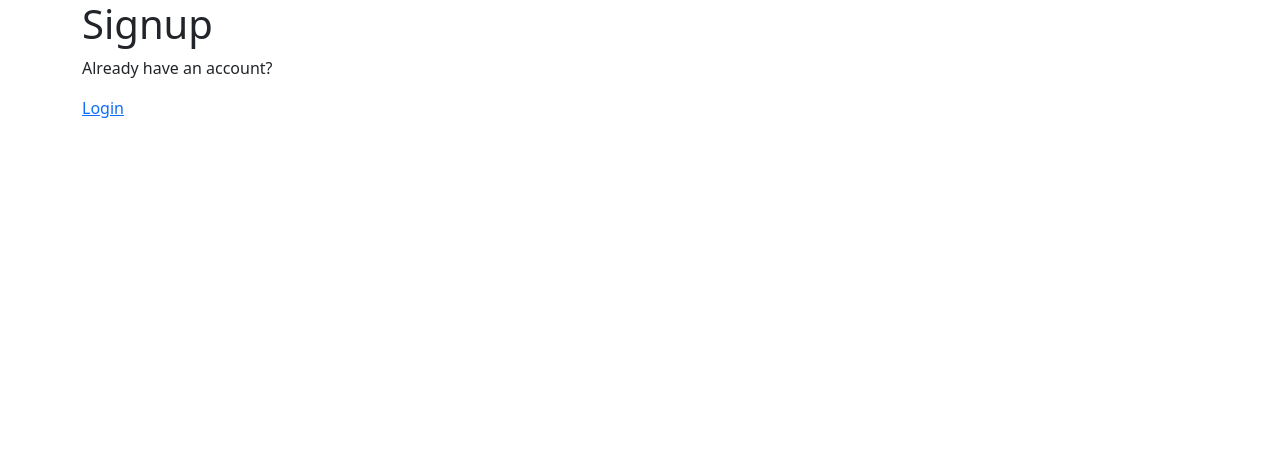
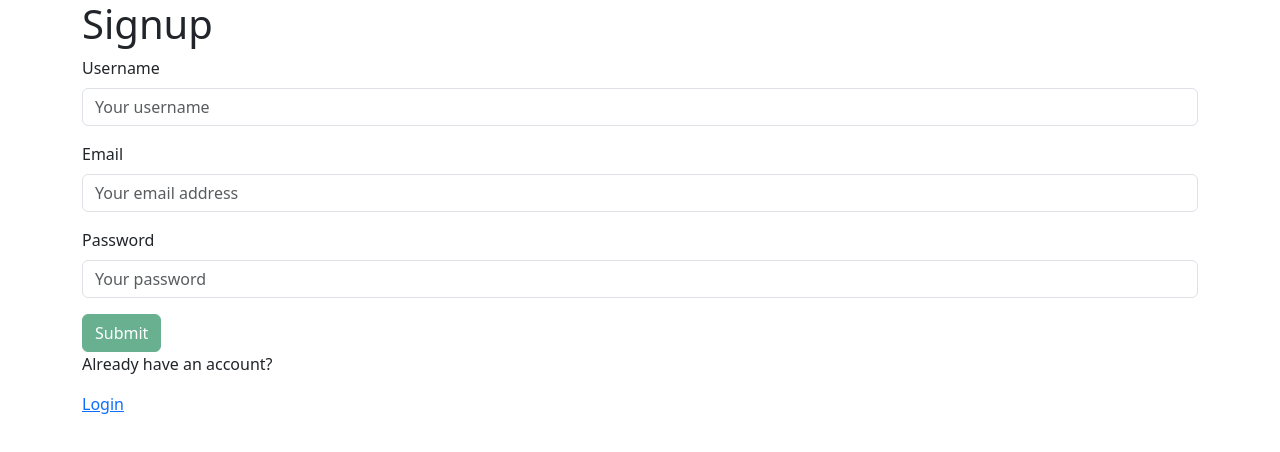
Before and after one commit to iamthesaint/tarot, a React (Vite) app in the folder client/: page /signup in a window 1280 px wide. Shown: the top 452 px of the page. Built offline with nearby package versions, Linux system fonts and the light colour scheme.

Commit message:
implemented the protected routes, logout. Signup and Login code uncommented

```diff
--- /dev/null
+++ b/client/src/components/Header.tsx
@@ -0,0 +1,18 @@
+import auth from "../utils/auth";
+import { Nav } from "react-bootstrap";
+
+const Header = () => {
+  return (
+    <header className="topbar">
+      {auth.loggedIn() ? (
+        <>
+          <Nav.Link onClick={auth.logout}>Logout</Nav.Link>
+        </>
+      ) : (
+        <Nav.Link href="/login">Login/Sign Up</Nav.Link>
+      )}
+    </header>
+  );
+};
+
+export default Header;
--- a/client/src/components/LoginForm.tsx
+++ b/client/src/components/LoginForm.tsx
@@ -1,94 +1,108 @@
-// import { useState } from 'react';
-// import type { ChangeEvent, FormEvent } from 'react';
-// import { Form, Button, Alert } from 'react-bootstrap';
+import { useState } from "react";
+import type { ChangeEvent, FormEvent } from "react";
+import { Form, Button, Alert } from "react-bootstrap";
 
-// import Auth from '../utils/auth';
-// import type { User } from '../models/User';
-// import { useMutation } from '@apollo/client';
-// import { LOGIN_USER } from '../utils/mutations';
+import Auth from "../utils/auth";
+import type { User } from "../models/User";
+import { useMutation } from "@apollo/client";
+import { LOGIN_USER } from "../utils/mutations";
 
-// const LoginForm = ({}: { handleModalClose: () => void }) => {
-//   const [userFormData, setUserFormData] = useState<User>({ username: '', email: '', password: '', savedBooks: [] });
-//   const [validated] = useState(false);
-//   const [showAlert, setShowAlert] = useState(false);
-//   const [login] = useMutation(LOGIN_USER); //added mutation
+const LoginForm = ({}: { handleModalClose: () => void }) => {
+  const [userFormData, setUserFormData] = useState<User>({
+    username: "",
+    email: "",
+    password: "",
+  });
+  const [validated] = useState(false);
+  const [showAlert, setShowAlert] = useState(false);
+  const [login] = useMutation(LOGIN_USER); //added mutation
 
-//   const handleInputChange = (event: ChangeEvent<HTMLInputElement>) => {
-//     const { name, value } = event.target;
-//     setUserFormData({ ...userFormData, [name]: value });
-//   };
+  const handleInputChange = (event: ChangeEvent<HTMLInputElement>) => {
+    const { name, value } = event.target;
+    setUserFormData({ ...userFormData, [name]: value });
+  };
 
-//   const handleFormSubmit = async (event: FormEvent<HTMLFormElement>) => {
-//     event.preventDefault();
+  const handleFormSubmit = async (event: FormEvent<HTMLFormElement>) => {
+    event.preventDefault();
 
-//     const form = event.currentTarget;
-//     if (form.checkValidity() === false) {
-//       event.preventDefault();
-//       event.stopPropagation();
-//     }
-//     try {
-//       const { data } = await login({
-//         variables: { ...userFormData },
-//       });
+    const form = event.currentTarget;
+    if (form.checkValidity() === false) {
+      event.preventDefault();
+      event.stopPropagation();
+    }
+    try {
+      const { data } = await login({
+        variables: { ...userFormData },
+      });
 
-//       if (data && data.login && data.login.token) {
-//         Auth.login(data.login.token);
-//       } else {
-//         throw new Error('Login failed');
-//       }
-//     } catch (err) {
-//       console.error(err);
-//       setShowAlert(true);
-//     }
+      if (data && data.login && data.login.token) {
+        Auth.login(data.login.token);
+        localStorage.setItem("userData", JSON.stringify(data.login));
+      } else {
+        throw new Error("Login failed");
+      }
+    } catch (err) {
+      console.error(err);
+      setShowAlert(true);
+    }
 
-//     setUserFormData({
-//       username: '',
-//       email: '',
-//       password: '',
-//       savedBooks: [],
-//     });
-//   };
+    setUserFormData({
+      username: "",
+      email: "",
+      password: "",
+    });
+  };
 
-//   return (
-//     <>
-//       <Form noValidate validated={validated} onSubmit={handleFormSubmit}>
-//         <Alert dismissible onClose={() => setShowAlert(false)} show={showAlert} variant='danger'>
-//           Something went wrong with your login credentials!
-//         </Alert>
-//         <Form.Group className='mb-3'>
-//           <Form.Label htmlFor='email'>Email</Form.Label>
-//           <Form.Control
-//             type='text'
-//             placeholder='Your email'
-//             name='email'
-//             onChange={handleInputChange}
-//             value={userFormData.email || ''}
-//             required
-//           />
-//           <Form.Control.Feedback type='invalid'>Email is required!</Form.Control.Feedback>
-//         </Form.Group>
+  return (
+    <>
+      <Form noValidate validated={validated} onSubmit={handleFormSubmit}>
+        <Alert
+          dismissible
+          onClose={() => setShowAlert(false)}
+          show={showAlert}
+          variant="danger"
+        >
+          Something went wrong with your login credentials!
+        </Alert>
+        <Form.Group className="mb-3">
+          <Form.Label htmlFor="email">Email</Form.Label>
+          <Form.Control
+            type="text"
+            placeholder="Your email"
+            name="email"
+            onChange={handleInputChange}
+            value={userFormData.email || ""}
+            required
+          />
+          <Form.Control.Feedback type="invalid">
+            Email is required!
+          </Form.Control.Feedback>
+        </Form.Group>
 
-//         <Form.Group className='mb-3'>
-//           <Form.Label htmlFor='password'>Password</Form.Label>
-//           <Form.Control
-//             type='password'
-//             placeholder='Your password'
-//             name='password'
-//             onChange={handleInputChange}
-//             value={userFormData.password || ''}
-//             required
-//           />
-//           <Form.Control.Feedback type='invalid'>Password is required!</Form.Control.Feedback>
-//         </Form.Group>
-//         <Button
-//           disabled={!(userFormData.email && userFormData.password)}
-//           type='submit'
-//           variant='success'>
-//           Submit
-//         </Button>
-//       </Form>
-//     </>
-//   );
-// };
+        <Form.Group className="mb-3">
+          <Form.Label htmlFor="password">Password</Form.Label>
+          <Form.Control
+            type="password"
+            placeholder="Your password"
+            name="password"
+            onChange={handleInputChange}
+            value={userFormData.password || ""}
+            required
+          />
+          <Form.Control.Feedback type="invalid">
+            Password is required!
+          </Form.Control.Feedback>
+        </Form.Group>
+        <Button
+          disabled={!(userFormData.email && userFormData.password)}
+          type="submit"
+          variant="success"
+        >
+          Submit
+        </Button>
+      </Form>
+    </>
+  );
+};
 
-// export default LoginForm;
+export default LoginForm;
--- a/client/src/components/SignupForm.tsx
+++ b/client/src/components/SignupForm.tsx
@@ -1,117 +1,135 @@
-// import { useState } from 'react';
-// import type { ChangeEvent, FormEvent } from 'react';
-// import { Form, Button, Alert } from 'react-bootstrap';
-// import Auth from '../utils/auth';
-// import { useMutation } from '@apollo/client';
-// import { ADD_USER } from '../utils/mutations';
+import { useState } from "react";
+import type { ChangeEvent, FormEvent } from "react";
+import { Form, Button, Alert } from "react-bootstrap";
+import Auth from "../utils/auth";
+import { useMutation } from "@apollo/client";
+import { ADD_USER } from "../utils/mutations";
 
+const SignupForm = ({}: { handleModalClose: () => void }) => {
+  const [userFormData, setUserFormData] = useState({
+    username: "",
+    email: "",
+    password: "",
+  });
+  const [validated] = useState(false);
+  const [showAlert, setShowAlert] = useState(false);
+  const [addUser] = useMutation(ADD_USER);
 
-// const SignupForm = ({}: { handleModalClose: () => void }) => {
+  const handleInputChange = (event: ChangeEvent<HTMLInputElement>) => {
+    const { name, value } = event.target;
+    setUserFormData({ ...userFormData, [name]: value });
+  };
 
-//   const [userFormData, setUserFormData] = useState({ username: '', email: '', password: ''});
-//   const [validated] = useState(false);
-//   const [showAlert, setShowAlert] = useState(false);
-//   const [addUser] = useMutation(ADD_USER);
+  const handleFormSubmit = async (event: FormEvent<HTMLFormElement>) => {
+    event.preventDefault();
+    try {
+      console.log("Attempting to add user with data:", userFormData);
+      const { data } = await addUser({
+        variables: { ...userFormData },
+      });
+      console.log("Response from addUser mutation:", data);
 
-//   const handleInputChange = (event: ChangeEvent<HTMLInputElement>) => {
-//     const { name, value } = event.target;
-//     setUserFormData({ ...userFormData, [name]: value });
-//   };
+      if (data && data.addUser && data.addUser.token) {
+        Auth.login(data.addUser.token);
+        console.log(data);
+        localStorage.setItem("userData", JSON.stringify(data.addUser));
+        console.log("Sign up successful");
+      } else {
+        console.error("Unexpected response structure:", data);
+        setShowAlert(true);
+      }
+    } catch (err) {
+      if (err instanceof Error) {
+        console.error("Error details:", err.message);
+        if ("graphQLErrors" in err) {
+          console.error("GraphQL Errors:", err.graphQLErrors);
+        }
+        if ("networkError" in err && err.networkError) {
+          console.error("Network error details:", err.networkError);
+        }
+      }
+      setShowAlert(true);
+    }
 
-//   const handleFormSubmit = async (event: FormEvent<HTMLFormElement>) => {
-//   event.preventDefault();
-//   try {
-//     console.log('Attempting to add user with data:', userFormData);
-//     const { data } = await addUser({
-//       variables: {...userFormData}
-//     });
-//     console.log('Response from addUser mutation:', data);
+    setUserFormData({
+      username: "",
+      email: "",
+      password: "",
+    });
+  };
 
+  return (
+    <>
+      <Form noValidate validated={validated} onSubmit={handleFormSubmit}>
+        <Alert
+          dismissible
+          onClose={() => setShowAlert(false)}
+          show={showAlert}
+          variant="danger"
+        >
+          Something went wrong with your signup!
+        </Alert>
 
-//     if (data && data.addUser && data.addUser.token) {
-//       Auth.login(data.addUser.token);
-//       console.log('Sign up successful');
-//     } else {
-//       console.error('Unexpected response structure:', data);
-//       setShowAlert(true);
-//     }
+        <Form.Group className="mb-3">
+          <Form.Label htmlFor="username">Username</Form.Label>
+          <Form.Control
+            type="text"
+            placeholder="Your username"
+            name="username"
+            onChange={handleInputChange}
+            value={userFormData.username || ""}
+            required
+          />
+          <Form.Control.Feedback type="invalid">
+            Username is required!
+          </Form.Control.Feedback>
+        </Form.Group>
 
+        <Form.Group className="mb-3">
+          <Form.Label htmlFor="email">Email</Form.Label>
+          <Form.Control
+            type="email"
+            placeholder="Your email address"
+            name="email"
+            onChange={handleInputChange}
+            value={userFormData.email || ""}
+            required
+          />
+          <Form.Control.Feedback type="invalid">
+            Email is required!
+          </Form.Control.Feedback>
+        </Form.Group>
 
-//   } catch (err) {
-//     if (err instanceof Error) {
-//       console.error('Error details:', err.message);
-//       if ('graphQLErrors' in err) {
-//         console.error('GraphQL Errors:', err.graphQLErrors);
-//       }
-//       if ('networkError' in err && err.networkError) {
-//         console.error('Network error details:', err.networkError);
-//       }
-//     }
-//     setShowAlert(true);
-//   }
+        <Form.Group className="mb-3">
+          <Form.Label htmlFor="password">Password</Form.Label>
+          <Form.Control
+            type="password"
+            placeholder="Your password"
+            name="password"
+            onChange={handleInputChange}
+            value={userFormData.password || ""}
+            required
+          />
+          <Form.Control.Feedback type="invalid">
+            Password is required!
+          </Form.Control.Feedback>
+        </Form.Group>
+        <Button
+          disabled={
+            !(
+              userFormData.username &&
+              userFormData.email &&
+              userFormData.password
+            )
+          }
+          type="submit"
+          variant="success"
+        >
+          Submit
+        </Button>
+      </Form>
+    </>
+  );
+};
 
-
-//     setUserFormData({
-//       username: '',
-//       email: '',
-//       password: '',
-//     });
-//   };
-
-//   return (
-//     <>
-//       <Form noValidate validated={validated} onSubmit={handleFormSubmit}>
-//         <Alert dismissible onClose={() => setShowAlert(false)} show={showAlert} variant='danger'>
-//           Something went wrong with your signup!
-//         </Alert>
-
-//         <Form.Group className='mb-3'>
-//           <Form.Label htmlFor='username'>Username</Form.Label>
-//           <Form.Control
-//             type='text'
-//             placeholder='Your username'
-//             name='username'
-//             onChange={handleInputChange}
-//             value={userFormData.username || ''}
-//             required
-//           />
-//           <Form.Control.Feedback type='invalid'>Username is required!</Form.Control.Feedback>
-//         </Form.Group>
-
-//         <Form.Group className='mb-3'>
-//           <Form.Label htmlFor='email'>Email</Form.Label>
-//           <Form.Control
-//             type='email'
-//             placeholder='Your email address'
-//             name='email'
-//             onChange={handleInputChange}
-//             value={userFormData.email || ''}
-//             required
-//           />
-//           <Form.Control.Feedback type='invalid'>Email is required!</Form.Control.Feedback>
-//         </Form.Group>
-
-//         <Form.Group className='mb-3'>
-//           <Form.Label htmlFor='password'>Password</Form.Label>
-//           <Form.Control
-//             type='password'
-//             placeholder='Your password'
-//             name='password'
-//             onChange={handleInputChange}
-//             value={userFormData.password || ''}
-//             required
-//           />
-//           <Form.Control.Feedback type='invalid'>Password is required!</Form.Control.Feedback>
-//         </Form.Group>
-//         <Button
-//           disabled={!(userFormData.username && userFormData.email && userFormData.password)}
-//           type='submit'
-//           variant='success'>
-//           Submit
-//         </Button>
-//       </Form>
-//     </>
-//   );
-// };
-
-// export default SignupForm;
+export default SignupForm;
--- a/client/src/pages/Account.tsx
+++ b/client/src/pages/Account.tsx
@@ -1,31 +1,34 @@
-// import Container from "react-bootstrap/Container";
-// import Row from "react-bootstrap/Row";
-// import Col from "react-bootstrap/Col";
-// import { Link } from "react-router-dom";
-// import { useEffect, useState } from "react";
-// import Button from "react-bootstrap/Button";
+import Container from "react-bootstrap/Container";
+import Row from "react-bootstrap/Row";
+import Col from "react-bootstrap/Col";
+import { Link } from "react-router-dom";
+import { useEffect, useState } from "react";
+import Button from "react-bootstrap/Button";
+import Auth from "../utils/auth";
+import Header from "../components/Header";
 
-// const Account = () => {
-//   const [username, setUsername] = useState("");
+const Account = () => {
+  const [username, setUsername] = useState("");
 
-//   useEffect(() => {
-//     let userData = JSON.parse(localStorage.getItem("userData"));
-//     if (userData) {
-//       setUsername(userData.user.username);
-//     }
-//   }, []);
+  useEffect(() => {
+    let userData = JSON.parse(localStorage.getItem("userData"));
+    if (userData) {
+      setUsername(userData.user.username);
+    }
+  }, []);
 
-//   return (
-//     <Container>
-//       <Row>
-//         <Col>
-//           {username && <h1>Hi, {username}</h1>}
-//           <Link to="/stars">Ask the stars</Link>
-//           <Button variant="primary">Previous Readings</Button>
-//         </Col>
-//       </Row>
-//     </Container>
-//   );
-// };
+  return (
+    <Container>
+      <Row>
+        <Col>
+          <Header />
+          {username && <h1>Hi, {username}</h1>}
+          <Link to="/stars">Ask the stars</Link>
+          <Button variant="primary">Previous Readings</Button>
+        </Col>
+      </Row>
+    </Container>
+  );
+};
 
-// export default Account;
+export default Account;
--- a/client/src/pages/Home/Home.tsx
+++ b/client/src/pages/Home/Home.tsx
@@ -1,13 +1,14 @@
 import { Link } from "react-router-dom";
 import "./Home.css";
+import Header from "../../components/Header";
 
 const Home = () => {
   return (
-    <div className="home" style={ { backgroundColor: "black" } }>
+    <div className="home" style={{ backgroundColor: "black" }}>
       <div className="overlay"></div>
       <div className="home-content-wrapper">
         <div className="topbar">
-          <Link to="/login">Login/Signup</Link>
+          <Header />
         </div>
         <div className="align-center">
           <div className="home-content">
--- a/client/src/pages/Login.tsx
+++ b/client/src/pages/Login.tsx
@@ -2,7 +2,7 @@ import Container from "react-bootstrap/Container";
 import Row from "react-bootstrap/Row";
 import Col from "react-bootstrap/Col";
 import { Link } from "react-router-dom";
-// import LoginForm from "../components/LoginForm";
+import LoginForm from "../components/LoginForm";
 
 const Login = () => {
   return (
@@ -10,7 +10,7 @@ const Login = () => {
       <Row>
         <Col>
           <h1>Login</h1>
-          {/* <LoginForm /> */}
+          <LoginForm />
           <p>Don't have an account? </p>
         </Col>
         <Link to="/signup">Signup</Link>
--- a/client/src/pages/Signup.tsx
+++ b/client/src/pages/Signup.tsx
@@ -1,7 +1,7 @@
 import Container from "react-bootstrap/Container";
 import Row from "react-bootstrap/Row";
 import Col from "react-bootstrap/Col";
-// import SignupForm from "../components/SignupForm";
+import SignupForm from "../components/SignupForm";
 import { Link } from "react-router-dom";
 
 const Signup = () => {
@@ -10,7 +10,7 @@ const Signup = () => {
       <Row>
         <Col>
           <h1>Signup</h1>
-          {/* <SignupForm /> */}
+          <SignupForm />
           <p>Already have an account? </p>
         </Col>
         <Link to="/login">Login</Link>
--- a/client/src/utils/auth.ts
+++ b/client/src/utils/auth.ts
@@ -48,6 +48,7 @@ class AuthService {
   logout() {
     // Clear user token and profile data from localStorage
     localStorage.removeItem("id_token");
+    localStorage.removeItem("userData");
     // this will reload the page and reset the state of the application
     window.location.assign("/");
   }
```
Also changed, not shown: client/src/main.tsx (+10 -10 lines), client/src/utils/ProtectedRoutes.ts (deleted, +0 -10 lines), client/src/utils/ProtectedRoutes.tsx (added, +12 -0 lines).
